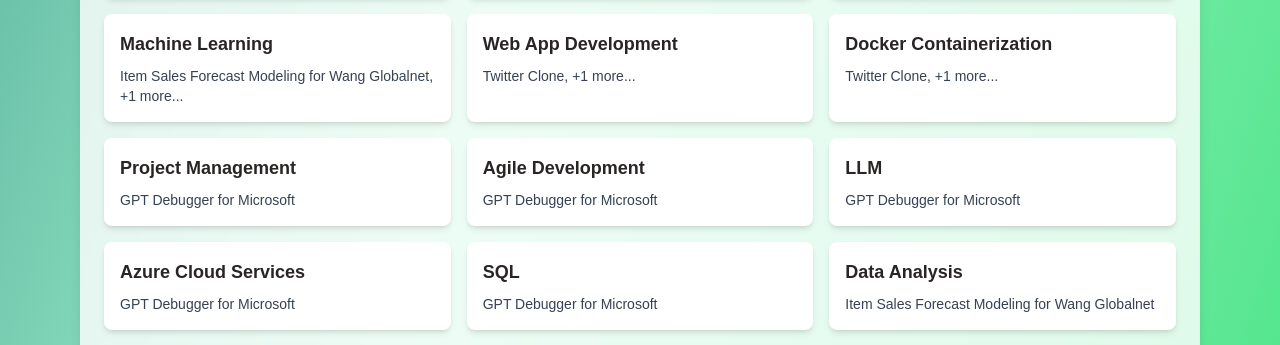
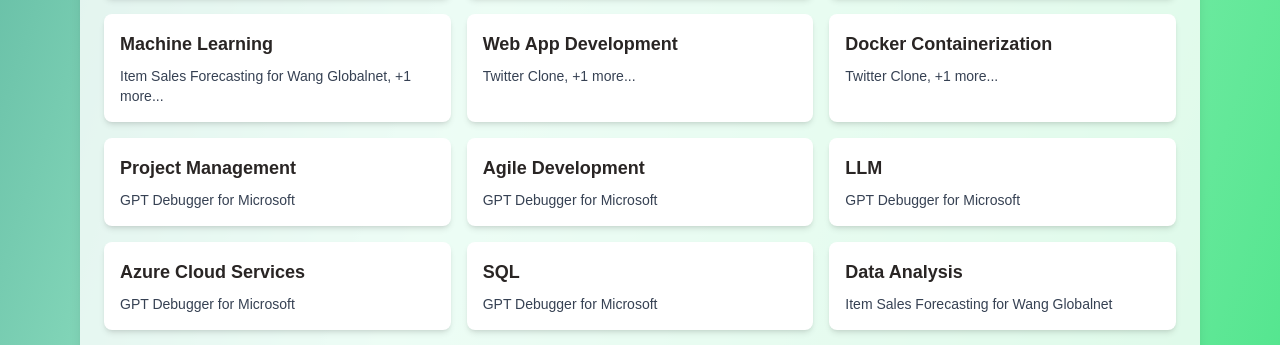
Before and after one commit to westondcrewe/personal-portfolio, a Next.js app in the folder next_frontend/: page / in a window 1280 px wide. Shown: the part 2406-2751 px from the top of the page. Built offline with nearby package versions, Linux system fonts and the light colour scheme.

Commit message:
still debuging

```diff
--- a/next_frontend/src/components/sections/SkillsPreview.tsx
+++ b/next_frontend/src/components/sections/SkillsPreview.tsx
@@ -35,7 +35,7 @@
       <h2 className="text-3xl font-bold mb-6 text-gray-900">Skills</h2>
       <div className="grid grid-cols-1 sm:grid-cols-2 md:grid-cols-3 gap-4">
         {sortedSkills.map((skill) => (
-          <SkillTile key={skill.name} skill={skill} />
+          <SkillTile key={skill.name} name={skill.name} projects={skill.projects}/>
         ))}
       </div>
     </Section>
--- a/next_frontend/src/components/ui/SkillTile.tsx
+++ b/next_frontend/src/components/ui/SkillTile.tsx
@@ -1,44 +1,51 @@
 'use client';
 
-// import { FC } from "react";
+import { FC } from 'react';
 import Link from 'next/link';
 import useHoverState from '@/components/hooks/useHoverState';
 
-interface Skill {
-  name: string;
-  projects: { title: string; link: string }[];
+interface Project {
+  title: string;
+  link: string;
 }
 
-// const SkillTile: FC<Skill> = ({ name, projects }) => {
-export default function SkillTile({ skill }: { skill: Skill }) {
+interface SkillTileProps {
+  name: string;
+  projects: Project[];
+}
+
+const SkillTile: FC<SkillTileProps> = ({ name, projects }) => {
   const [hovered, bindHoverEvents] = useHoverState();
-    const totalProjects = skill.projects.length;
-    console.log(totalProjects)
-    const firstProject = skill.projects[0];
+  const totalProjects = projects.length;
+  const firstProject = projects[0];
   const extraCount = totalProjects - 1;
 
   return (
     <div
       className={`relative bg-white rounded-lg shadow-md transition-all duration-300 overflow-visible
-          ${hovered ? "scale-110 z-10 shadow-xl" : "scale-100"}
+        ${hovered ? 'scale-110 z-10 shadow-xl' : 'scale-100'}
       `}
-        style={{ transformOrigin: "center" }}
+      style={{ transformOrigin: 'center' }}
       {...bindHoverEvents}
     >
       {/* Base content */}
       <div className="p-4">
-          <h3 className="font-semibold text-stone-800 text-lg mb-2">{skill.name}</h3>
+        <h3 className="font-semibold text-stone-800 text-lg mb-2">{name}</h3>
 
         {!hovered ? (
           <p className="text-gray-700 text-sm">
-              <Link href={`/projects?skill=${encodeURIComponent(skill.name)}`} className="hover:underline">
+            {firstProject ? (
+              <Link href={`/projects?skill=${encodeURIComponent(name)}`} className="hover:underline">
                 {firstProject.title}
               </Link>
+            ) : (
+              <span>No projects</span>
+            )}
             {extraCount > 0 && `, +${extraCount} more...`}
           </p>
         ) : (
           <ul className="list-none list-inside space-y-1 mt-2">
-              {skill.projects.map((proj) => (
+            {projects.map((proj) => (
               <li key={proj.link}>
                 <Link
                   href={`/projects/${proj.link}`}
@@ -55,4 +62,4 @@
   );
 };
 
-// export default SkillTile;
+export default SkillTile;
--- a/next_frontend/src/data/projects.ts
+++ b/next_frontend/src/data/projects.ts
@@ -9,7 +9,7 @@
   },
   {
     id: '2',
-    title: 'Item Sales Forecast Modeling for Wang Globalnet',
+    title: 'Item Sales Forecasting for Wang Globalnet',
     description: 'Claremont McKenna College Data Science Capstone Project - Coding Lead; Performed forecasting model hyperparameter optimization and clustering machine learning analysis on time-series item sales data to predict demand trends for 2700 food & beverage items, enabling corporate stakeholders to minimize costs with strategic purchasing behavior',
     image: '/wang_globalnet_logo.jpeg',
     link: 'https://dscapstone.cmc.edu/project/wang-globalnet-project-2/',
```
Lines whose indentation alone changed are shown as unchanged.
